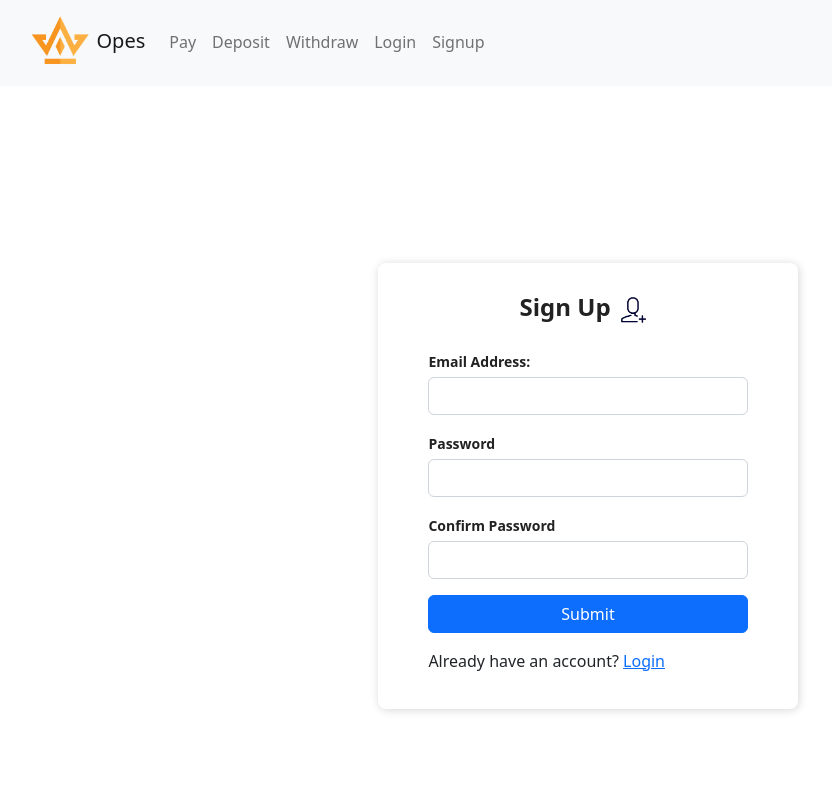
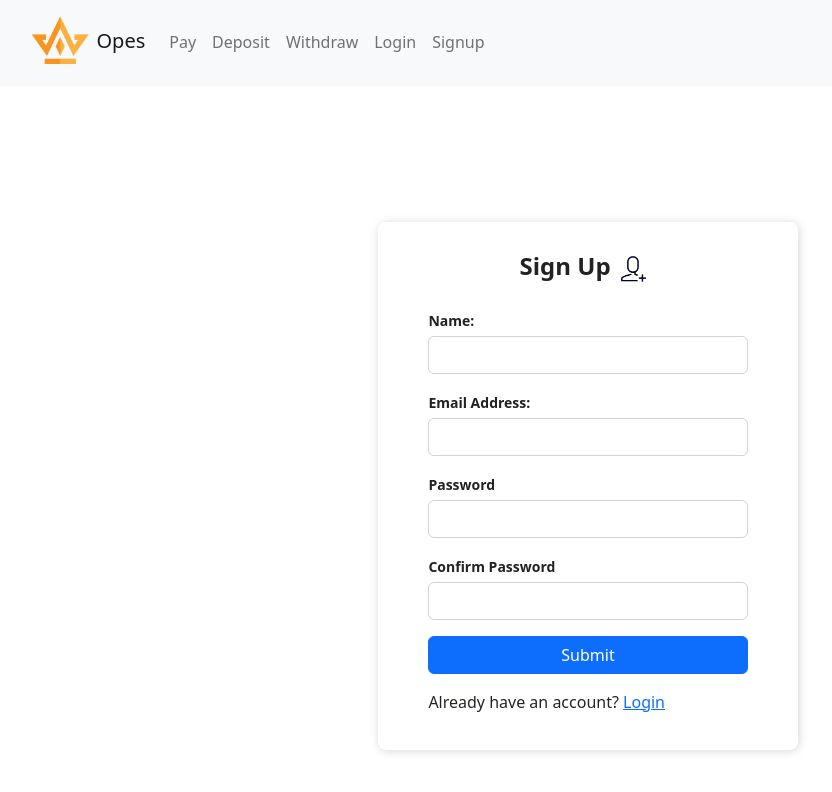
Before and after one commit to sidkhillon/CS35LBankProject, a React (Create React App) app in the folder bank/: page /signup in a window 1280 px wide. Shown: the top 792 px of the page, without its empty margins (52-884 px from the left). Built offline with nearby package versions, Linux system fonts and the light colour scheme; no server answers.

Commit message:
name form

```diff
--- a/bank/src/SignupForm.js
+++ b/bank/src/SignupForm.js
@@ -51,6 +51,16 @@ class SignupForm extends React.Component {
               </h3>
             { this.state.error && <Alert variant="danger">{this.state.error}</Alert> }
             <div className="form-group mt-3">
+              <label>Name: </label>
+              <input
+                type="name"
+                name="name"
+                className="form-control mt-1"
+                // value={this.state.email}
+                // onChange={this.handleChange}
+              />
+            </div>
+            <div className="form-group mt-3">
               <label>Email Address:</label>
               <input
                 type="email"
```
